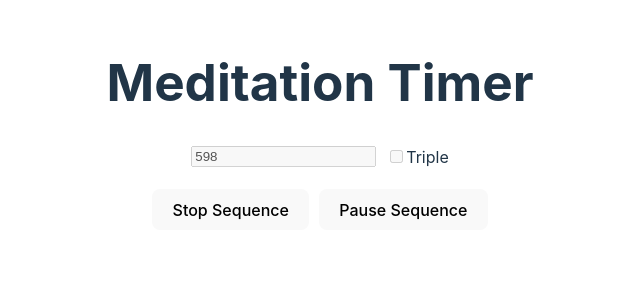
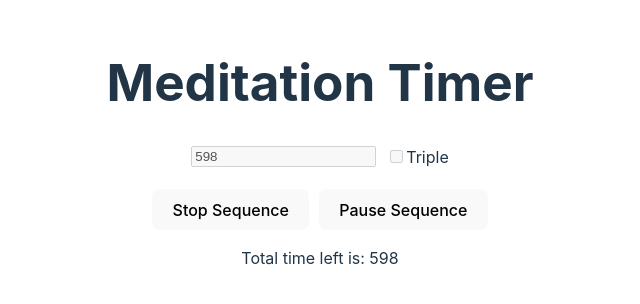
Before and after one commit to arejensen/meditation_timer, a React (Vite) app: page / in a window 1280 px wide. Both pictures are taken after a click on the button "Start Sequence". Shown: the top 304 px of the page, without its empty margins (320-960 px from the left). Built offline with nearby package versions, Linux system fonts and the light colour scheme.

Commit message:
Fix broken pause and add total timer

```diff
--- a/src/components/SingleTimer.tsx
+++ b/src/components/SingleTimer.tsx
@@ -49,6 +49,7 @@ const Timer: React.FC<TimerProps> = ({
   }, [triple, onTimerFinish]);
 
   useEffect(() => {
+    if (paused) return;
     if (!isActive) {
       setTimeLeftState(initialTime);
       return;
--- a/src/components/Timers.tsx
+++ b/src/components/Timers.tsx
@@ -5,7 +5,12 @@ const DefaultTimerLength = 600;
 
 const Timers = () => {
   const [timers, setTimers] = useState([
-    { id: 1, initialTime: DefaultTimerLength, triple: false, displayTime: DefaultTimerLength },
+    {
+      id: 1,
+      initialTime: DefaultTimerLength,
+      triple: false,
+      displayTime: DefaultTimerLength,
+    },
   ]);
   const [activeTimerIndex, setActiveTimerIndex] = useState<number | null>(null);
   const [paused, setPaused] = useState<boolean>(false);
@@ -46,6 +51,7 @@ const Timers = () => {
 
   const stopSequence = () => {
     setActiveTimerIndex(null);
+    setPaused(false);
     setTimers(
       timers.map((timer) => ({ ...timer, displayTime: timer.initialTime }))
     );
@@ -103,6 +109,10 @@ const Timers = () => {
           : timer
       )
     );
+  };
+
+  const totalTimeLeft = () => {
+    return timers.reduce((total, timer) => total + timer.displayTime, 0);
   };
 
   return (
@@ -169,6 +179,13 @@ const Timers = () => {
           </>
         )}
       </div>
+      <div>
+        {activeTimerIndex !== null && (
+          <p className="timer-counter">
+            Total time left is: {totalTimeLeft()}
+          </p>
+        )}
+      </div>
     </div>
   );
 };
--- a/src/index.css
+++ b/src/index.css
@@ -75,6 +75,13 @@ button:focus-visible {
   gap: 10px;
 }
 
+.timer-counter {
+  display: flex;
+  align-items: center;
+  flex-direction: column;
+  gap: 10px;
+}
+
 .timer {
   margin: 5px;
   padding: 10px;
```
